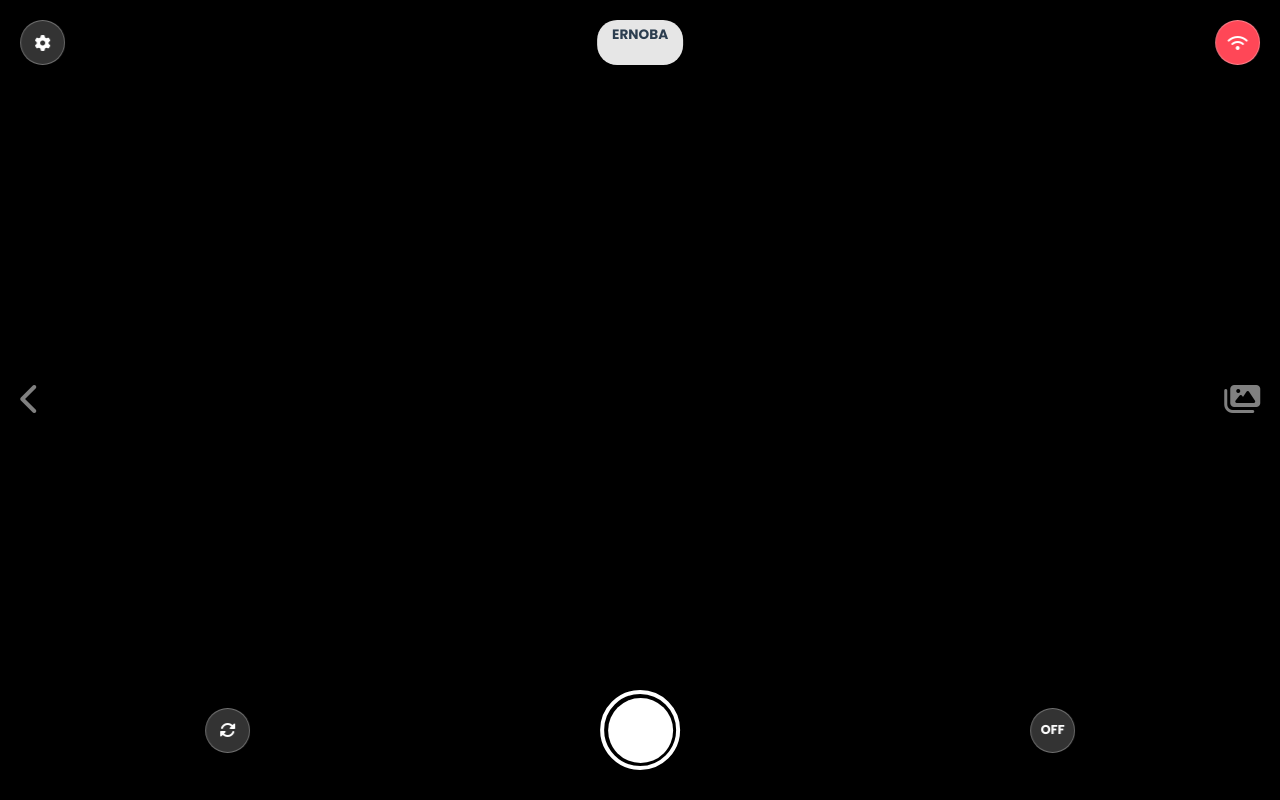
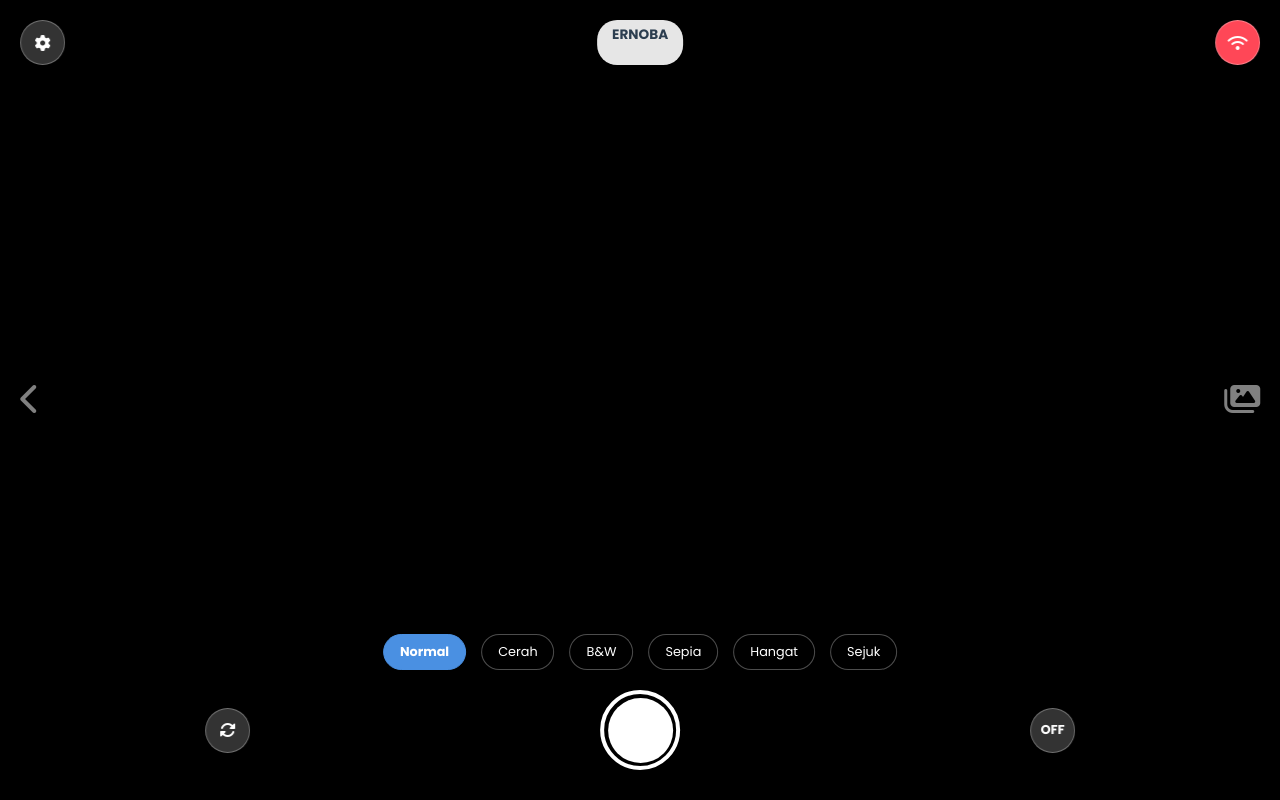
Before and after one commit to Ernoba/b_protokol, a Flask app: page / in a window 1280 px wide. Run offline with Flask 3, Linux system fonts and the light colour scheme.

Commit message:
new fitur

```diff
--- a/static/css/style.css
+++ b/static/css/style.css
@@ -38,9 +38,116 @@ video { width: 100%; height: 100%; object-fit: cover; }
 .shutter-outer:active .shutter-inner { transform: scale(0.9); background: var(--primary); }
 
 /* Gallery & Modal */
-.gallery-grid { display: grid; grid-template-columns: repeat(2, 1fr); gap: 10px; padding: 15px; overflow-y: auto; flex: 1; }
-.photo-card { aspect-ratio: 9/16; background: #ddd; border-radius: 12px; overflow: hidden; position: relative; }
-.photo-card img { width: 100%; height: 100%; object-fit: cover; }
+/* style.css - Update/Replace bagian ini */
+
+/* ... (Kode variabel :root tetap sama) ... */
+
+/* Perbaikan Gallery Grid agar foto tidak mengecil */
+.gallery-grid {
+    display: grid;
+    grid-template-columns: repeat(2, 1fr); /* 2 Kolom fix */
+    gap: 12px;
+    padding: 15px;
+    overflow-y: auto;
+    flex: 1;
+    align-content: start; /* Mencegah item melar vertikal */
+}
+
+/* Card Foto yang Rapi */
+.photo-card {
+    aspect-ratio: 3/4; /* Rasio standar potrait */
+    background: #000;
+    border-radius: 16px;
+    overflow: hidden;
+    position: relative;
+    box-shadow: 0 4px 10px rgba(0,0,0,0.1);
+    transition: transform 0.2s;
+}
+
+.photo-card:active {
+    transform: scale(0.98);
+}
+
+.photo-card img {
+    width: 100%;
+    height: 100%;
+    object-fit: cover; /* KUNCI: Agar foto full tidak gepeng */
+    display: block;
+}
+
+/* Tombol Hapus (Badge Merah) - FITUR BARU */
+.del-badge {
+    position: absolute;
+    top: 8px;
+    right: 8px;
+    width: 30px;
+    height: 30px;
+    background: rgba(231, 76, 60, 0.9);
+    color: white;
+    border-radius: 50%;
+    display: flex;
+    align-items: center;
+    justify-content: center;
+    font-size: 14px;
+    cursor: pointer;
+    backdrop-filter: blur(2px);
+    box-shadow: 0 2px 5px rgba(0,0,0,0.2);
+    z-index: 5;
+}
+
+/* Tombol Download (Badge Hijau) - FITUR BARU */
+.download-badge {
+    position: absolute;
+    top: 8px;
+    left: 8px;
+    width: 30px;
+    height: 30px;
+    background: rgba(46, 204, 113, 0.9);
+    color: white;
+    border-radius: 50%;
+    display: flex;
+    align-items: center;
+    justify-content: center;
+    font-size: 14px;
+    cursor: pointer;
+    backdrop-filter: blur(2px);
+    z-index: 5;
+}
+
+/* Filter Bar (Scroll Horizontal) - FITUR BARU */
+.filter-scroll {
+    position: absolute;
+    bottom: 120px; /* Di atas tombol shutter */
+    left: 0;
+    width: 100%;
+    display: flex;
+    gap: 15px;
+    padding: 10px 20px;
+    overflow-x: auto;
+    z-index: 30;
+    justify-content: center;
+    /* Hilangkan scrollbar */
+    -ms-overflow-style: none;
+    scrollbar-width: none;
+}
+.filter-scroll::-webkit-scrollbar { display: none; }
+
+.filter-chip {
+    background: rgba(0,0,0,0.6);
+    color: white;
+    padding: 8px 16px;
+    border-radius: 20px;
+    font-size: 0.8rem;
+    white-space: nowrap;
+    border: 1px solid rgba(255,255,255,0.3);
+    cursor: pointer;
+    transition: 0.3s;
+}
+.filter-chip.active {
+    background: var(--primary);
+    border-color: var(--primary);
+    font-weight: bold;
+}
 
 /* Toast Notification (Popup Bagus) */
 #toastContainer { position: fixed; top: 20px; left: 50%; transform: translateX(-50%); z-index: 1000; display: flex; flex-direction: column; gap: 10px; width: 90%; max-width: 350px; }
--- a/static/js/camera.js
+++ b/static/js/camera.js
@@ -3,6 +3,8 @@ let isFrontCamera = true;
 let backCameraList = [];
 let currentBackCameraIndex = 0;
 let timerSeconds = 0;
+// Tambahkan variabel global untuk filter di bagian atas
+let currentFilter = 'none';
 
 // Init Camera saat load
 document.addEventListener('DOMContentLoaded', async () => {
@@ -126,6 +128,36 @@ function startCaptureSequence() {
     }
 }
 
+// --- Tambahkan fungsi ini di camera.js ---
+
+function setFilter(filterName) {
+    currentFilter = filterName;
+    const video = document.getElementById('videoFeed');
+
+    // Update UI Video Preview
+    video.style.filter = getFilterCss(filterName);
+
+    // Update tombol aktif
+    document.querySelectorAll('.filter-chip').forEach(btn => {
+        btn.classList.remove('active');
+        if(btn.innerText.toLowerCase() === filterName || (filterName === 'none' && btn.innerText === 'Normal')) {
+            btn.classList.add('active');
+        }
+    });
+}
+
+function getFilterCss(name) {
+    switch(name) {
+        case 'bw': return 'grayscale(100%)';
+        case 'sepia': return 'sepia(100%)';
+        case 'warm': return 'saturate(1.5) contrast(0.9)';
+        case 'cool': return 'hue-rotate(180deg) saturate(0.5)';
+        case 'bright': return 'brightness(1.3) contrast(1.1)';
+        default: return 'none';
+    }
+}
+
+// --- UPDATE FUNGSI takePicture() ---
 function takePicture() {
     // Flash Effect
     const flash = document.getElementById('flash');
@@ -145,18 +177,23 @@ function takePicture() {
         ctx.scale(-1, 1);
     }
 
+    // 1. TERAPKAN FILTER KE CANVAS (FITUR BARU)
+    if (currentFilter !== 'none') {
+        ctx.filter = getFilterCss(currentFilter);
+    }
+
     ctx.drawImage(video, 0, 0, canvas.width, canvas.height);
+
+    // Reset filter agar tidak mengganggu drawImage berikutnya (opsional)
+    ctx.filter = 'none';
 
     canvas.toBlob(blob => {
         const url = URL.createObjectURL(blob);
         const id = Date.now();
 
-        // Simpan ke Global State APP (yang ada di app.js)
         if(window.APP) {
             window.APP.photos.push({ id, blob, url });
-            // Panggil renderGallery (global dari gallery.js)
             if(typeof renderGallery === 'function') renderGallery();
-
             showToast("Foto tersimpan!", "success");
         }
     }, 'image/jpeg', 0.95);
--- a/static/js/gallery.js
+++ b/static/js/gallery.js
@@ -1,41 +1,90 @@
 function renderGallery() {
     const grid = document.getElementById('galleryGrid');
     grid.innerHTML = '';
-    document.getElementById('photoCount').innerText = `${APP.photos.length} Foto`;
 
+    // Update UI jumlah foto
+    const count = APP.photos.length;
+    document.getElementById('photoCount').innerText = `${count} Foto`;
+
+    // Tampilkan pesan jika kosong
+    if (count === 0) {
+        grid.innerHTML = `
+            <div style="grid-column: span 2; text-align:center; padding:40px; color:#aaa;">
+                <i class="fas fa-camera" style="font-size:3rem; margin-bottom:10px;"></i><br>
+                Belum ada foto
+            </div>`;
+        return;
+    }
+
+    // Render Loop
     APP.photos.slice().reverse().forEach(p => {
         const div = document.createElement('div');
         div.className = 'photo-card';
+        // Tambahkan tombol Download dan Hapus
         div.innerHTML = `
             <img src="${p.url}" onclick="openPreview('${p.url}')">
-            <div class="del-badge" onclick="deletePhoto(${p.id}, event)">✕</div>
+            <div class="download-badge" onclick="downloadSingle(${p.id}, event)">
+                <i class="fas fa-arrow-down"></i>
+            </div>
+            <div class="del-badge" onclick="deletePhoto(${p.id}, event)">
+                <i class="fas fa-trash"></i>
+            </div>
         `;
         grid.appendChild(div);
     });
 }
 
+// --- FITUR HAPUS ---
 function deletePhoto(id, e) {
-    e.stopPropagation();
-    if(confirm('Hapus foto ini?')) {
+    if(e) e.stopPropagation();
+    if(confirm('Hapus foto ini permanen?')) {
+        // Hapus dari array
         APP.photos = APP.photos.filter(p => p.id !== id);
         renderGallery();
+        showToast('Foto dihapus', 'info');
     }
 }
 
+function deleteAllPhotos() {
+    if(APP.photos.length === 0) return;
+    if(confirm(`Yakin hapus SEMUA (${APP.photos.length}) foto?`)) {
+        APP.photos = [];
+        renderGallery();
+        showToast('Galeri dibersihkan', 'success');
+    }
+}
+
+// --- FITUR DOWNLOAD KE HP ---
+function downloadSingle(id, e) {
+    if(e) e.stopPropagation();
+    const photo = APP.photos.find(p => p.id === id);
+    if (photo) {
+        const a = document.createElement('a');
+        a.href = photo.url;
+        a.download = `ErnobaCam_${id}.jpg`;
+        document.body.appendChild(a);
+        a.click();
+        document.body.removeChild(a);
+        showToast('Menyimpan ke galeri HP...', 'success');
+    }
+}
+
+// Preview Modal Logic
 function openPreview(url) {
+    const modal = document.getElementById('previewModal');
     document.getElementById('previewImg').src = url;
-    document.getElementById('previewModal').style.display = 'flex';
+    modal.style.display = 'flex';
 }
 
 function closePreview() {
     document.getElementById('previewModal').style.display = 'none';
 }
 
-// --- LOGIKA UPLOAD YANG AMAN ---
+// Upload Logic (Tetap sama, dirapikan)
 async function uploadAllPhotos() {
     if(APP.photos.length === 0) return showToast('Galeri kosong', 'error');
     if(!APP.serverIp) {
-        slide(1); // Balik ke kamera
+        slide(1);
         setTimeout(() => document.getElementById('settingsModal').style.display = 'flex', 500);
         return showToast('Setting IP Server dulu!', 'error');
     }
@@ -44,9 +93,6 @@ async function uploadAllPhotos() {
     const originalText = btn.innerHTML;
     btn.innerHTML = '<i class="fas fa-spinner fa-spin"></i> Mengirim...';
     btn.disabled = true;
-
-    // Kita kirim satu per satu agar bisa handle error per file
-    // Atau kirim bulk (seperti sekarang) tapi handle response dengan teliti
 
     const formData = new FormData();
     APP.photos.forEach(p => formData.append('file', p.blob, `foto_${p.id}.jpg`));
@@ -57,17 +103,15 @@ async function uploadAllPhotos() {
 
         if(res.ok && data.status === 'ok') {
             showToast(`Sukses! ${data.count} foto terkirim.`, 'success');
-            APP.photos = []; // BARU DIHAPUS SETELAH SUKSES
+            APP.photos = [];
             renderGallery();
             slide(1);
         } else {
-            // Jika server error (misal 500 atau 400), JANGAN HAPUS FOTO
             throw new Error(data.error || 'Server menolak file');
         }
     } catch(e) {
         console.error(e);
         showToast(`Gagal: ${e.message}`, 'error');
-        // Foto tetap ada di galeri, user bisa coba lagi
     } finally {
         btn.innerHTML = originalText;
         btn.disabled = false;
--- a/templates/components/camera.html
+++ b/templates/components/camera.html
@@ -45,4 +45,13 @@
             OFF
         </div>
     </div>
+
+    <div class="filter-scroll">
+        <div class="filter-chip active" onclick="setFilter('none')">Normal</div>
+        <div class="filter-chip" onclick="setFilter('bright')">Cerah</div>
+        <div class="filter-chip" onclick="setFilter('bw')">B&W</div>
+        <div class="filter-chip" onclick="setFilter('sepia')">Sepia</div>
+        <div class="filter-chip" onclick="setFilter('warm')">Hangat</div>
+        <div class="filter-chip" onclick="setFilter('cool')">Sejuk</div>
+    </div>
 </div>
--- a/templates/components/gallery.html
+++ b/templates/components/gallery.html
@@ -2,6 +2,15 @@
     <div style="padding:20px; background:white; display:flex; justify-content:space-between; align-items:center; box-shadow:0 2px 10px rgba(0,0,0,0.05); z-index:10;">
         <h3 style="margin:0;">Galeri Foto</h3>
         <span id="photoCount" style="color:var(--primary); font-weight:bold;">0 Foto</span>
+    </div>
+    <div style="padding:20px; background:white; display:flex; justify-content:space-between; align-items:center; box-shadow:0 2px 10px rgba(0,0,0,0.05); z-index:10;">
+        <div>
+            <h3 style="margin:0;">Galeri Foto</h3>
+            <span id="photoCount" style="color:var(--primary); font-weight:bold; font-size:0.9rem;">0 Foto</span>
+        </div>
+        <button onclick="deleteAllPhotos()" style="background:#fee; color:red; border:none; padding:8px 12px; border-radius:10px; font-weight:bold; font-size:0.8rem;">
+            <i class="fas fa-trash-alt"></i> Hapus Semua
+        </button>
     </div>
 
     <div class="gallery-grid" id="galleryGrid">
```
